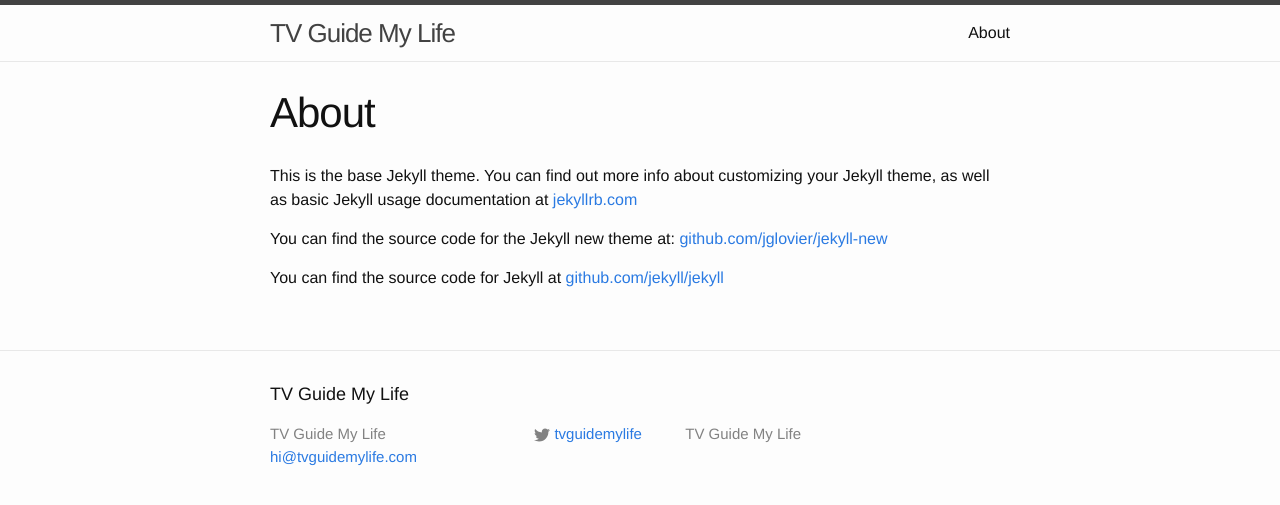
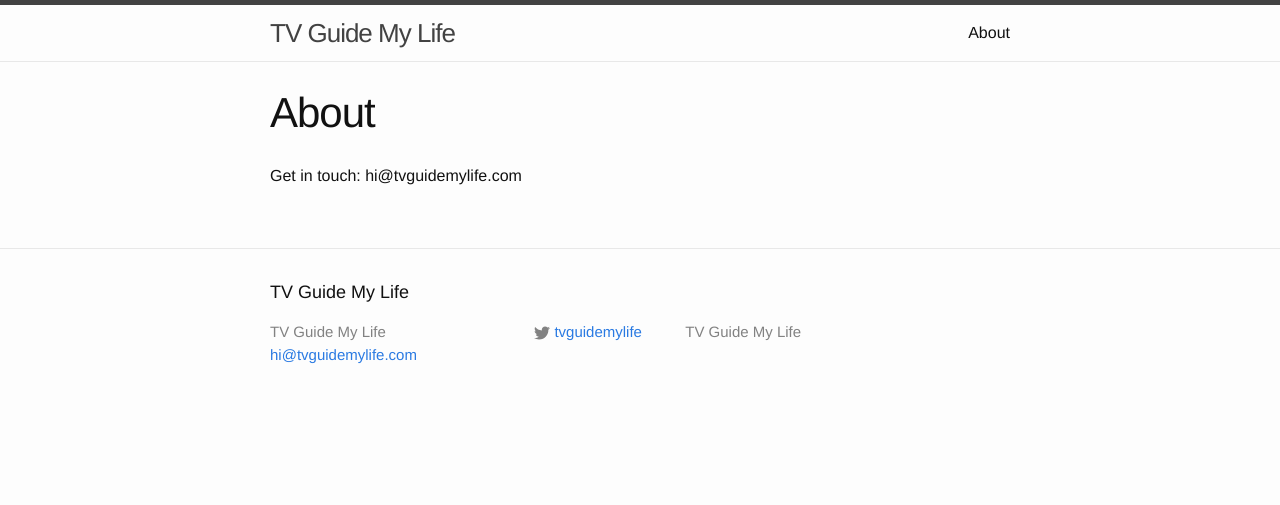
Before and after one commit to j6k4m8/tvgml, a Jekyll site: the page built from about.md, in a window 1280 px wide. Shown: the top 505 px of the page. Built offline with Jekyll 4.4.1, drawn with Linux system fonts in a browser that asks for light colours.

Commit message:
fix for docker

```diff
--- a/about.md
+++ b/about.md
@@ -4,8 +4,4 @@ title: About
 permalink: /about/
 ---
 
-This is the base Jekyll theme. You can find out more info about customizing your Jekyll theme, as well as basic Jekyll usage documentation at [jekyllrb.com](http://jekyllrb.com/)
-
-You can find the source code for the Jekyll new theme at: [github.com/jglovier/jekyll-new](https://github.com/jglovier/jekyll-new)
-
-You can find the source code for Jekyll at [github.com/jekyll/jekyll](https://github.com/jekyll/jekyll)
+Get in touch: hi@tvguidemylife.com
```
Also changed, not shown: _posts/2015-11-16-welcome-to-jekyll.markdown (deleted, +0 -25 lines), _posts/2015-11-16-welcome-to-tvgml.md (added, +8 -0 lines), 1 other file.
